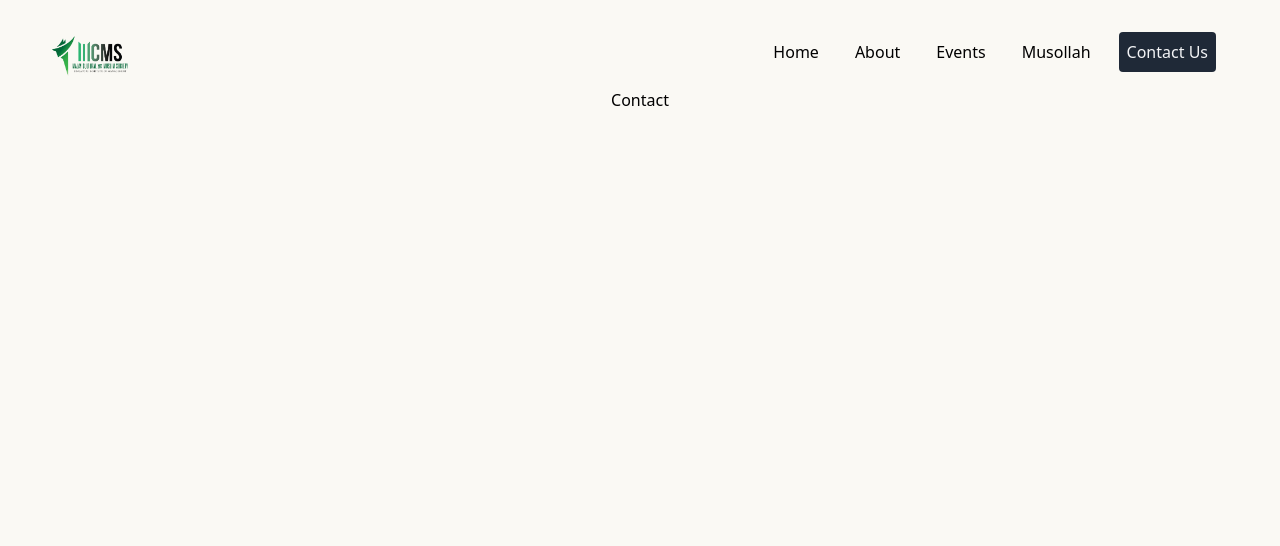
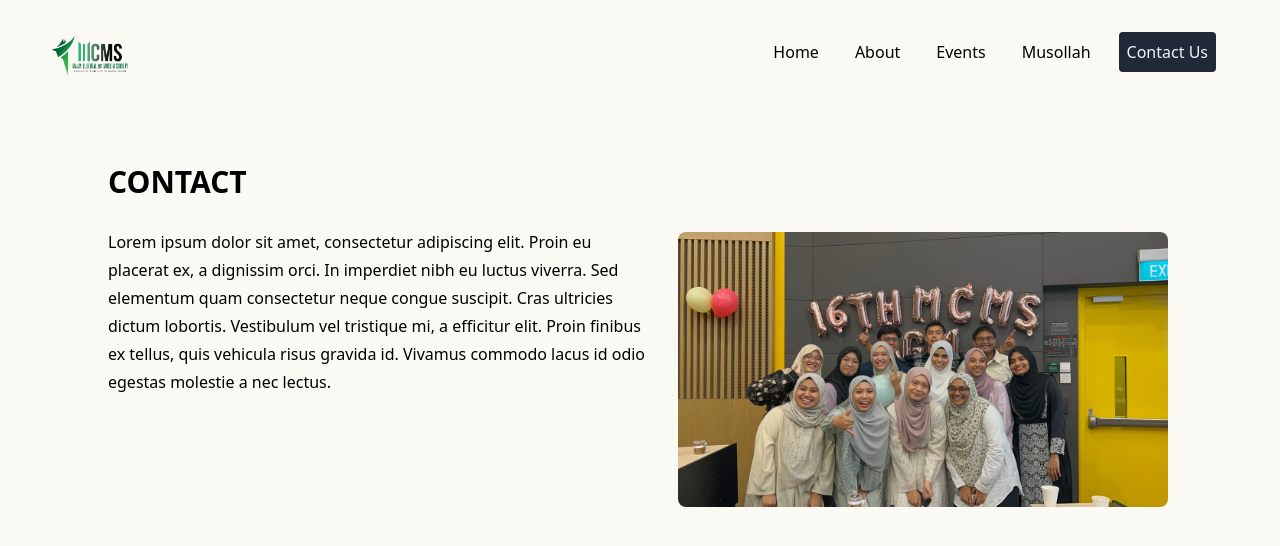
Before and after one commit to Sorarat/mcms-website, a React (Vite) app: page /contact in a window 1280 px wide. Shown: the top 546 px of the page. Built offline with nearby package versions, Linux system fonts and the light colour scheme.

Commit message:
add contact section

```diff
--- a/src/About.jsx
+++ b/src/About.jsx
@@ -6,7 +6,7 @@ const About = () => {
     <div>
       <Navbar />
       <div>
-        <div className="flex flex-col mb-10 md:flex-row p-12 md:items-start">
+        <div className="flex flex-col mb-10 md:flex-row p-3 md:p-12 md:items-start">
           <div className="flex-1">
             <h2 className="text-3xl font-semibold p-5">WHAT WE DO</h2>
             <p className="text-left font-light leading-2 md:leading-7">Malay Cultural and Muslim Society is a club which aims at cultivating a deep passion and appreciation for the Malay Culture & Islamic faith.
--- a/src/Contact.jsx
+++ b/src/Contact.jsx
@@ -4,7 +4,23 @@ const Contact = () => {
   return (
     <div>
       <Navbar />
-      <div>Contact </div>
+      <div className="flex flex-col p-3 md:flex-row md:items-start md:p-16">
+        <div className="flex-1">
+          <h2 className="text-3xl font-semibold m-3 text-left">CONTACT</h2>
+          <p className="text-left font-light leading-2 m-3 md:leading-7 md:mt-7 ">
+          Lorem ipsum dolor sit amet, consectetur adipiscing elit. Proin eu placerat ex, a dignissim orci.
+          In imperdiet nibh eu luctus viverra. Sed elementum quam consectetur neque congue suscipit. Cras ultricies dictum lobortis.
+          Vestibulum vel tristique mi, a efficitur elit. Proin finibus ex tellus, quis vehicula risus gravida id.
+          Vivamus commodo lacus id odio egestas molestie a nec lectus.
+          </p>
+        </div>
+        <img
+          className="h-auto max-w-full rounded-lg mt-4 md:mt-20 sm:max-h-[400px] sm:max-w-[90%] md:max-h-[600px] md:max-w-[55%] lg:max-h-[600px] lg:max-w-[45%] mx-auto md:m-4"
+          src="src/images/16thexco.jpeg"
+          alt="16thexco"
+        />
+
+      </div>
     </div>
   );
 };
```
Also changed, not shown: src/images/16thexco.jpeg (added).
